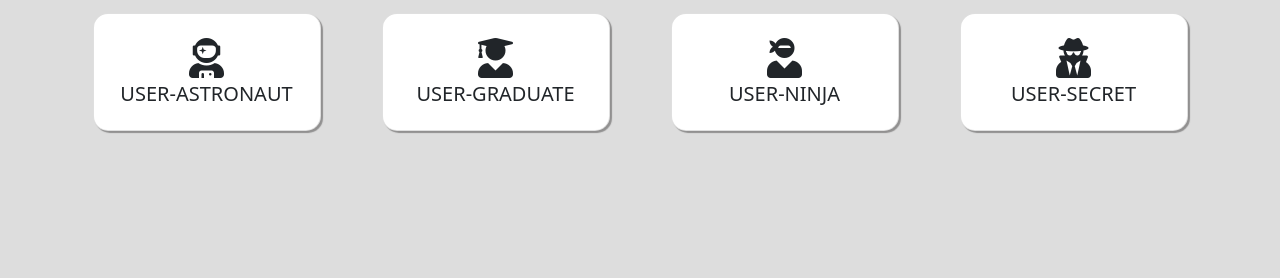
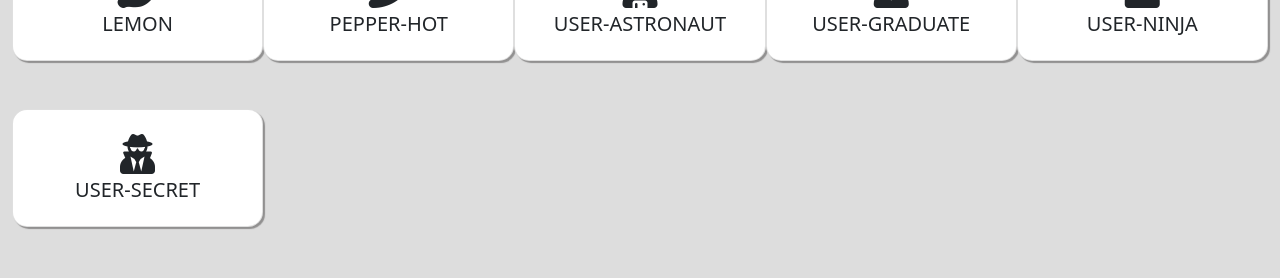
Before and after one commit to 20Federico/js-es6-icons, a plain HTML site: page index.html in a window 1280 px wide. Shown: the part 522-800 px from the top of the page. Drawn offline with nearby package versions, Linux system fonts and the light colour scheme.

Commit message:
error fix

```diff
--- a/index.html
+++ b/index.html
@@ -24,8 +24,8 @@
     </header>
 
     <main class="py-5">
-      <div class="container">
-        <div class="cardContainer row row-cols-5 justify-content-around gap-3">
+      <div class="container-fluid px-4">
+        <div class="cardContainer row row-cols-5 gy-5">
 
           <!-- <div class="card">
             <i class="fab fa-500px"></i>
```
